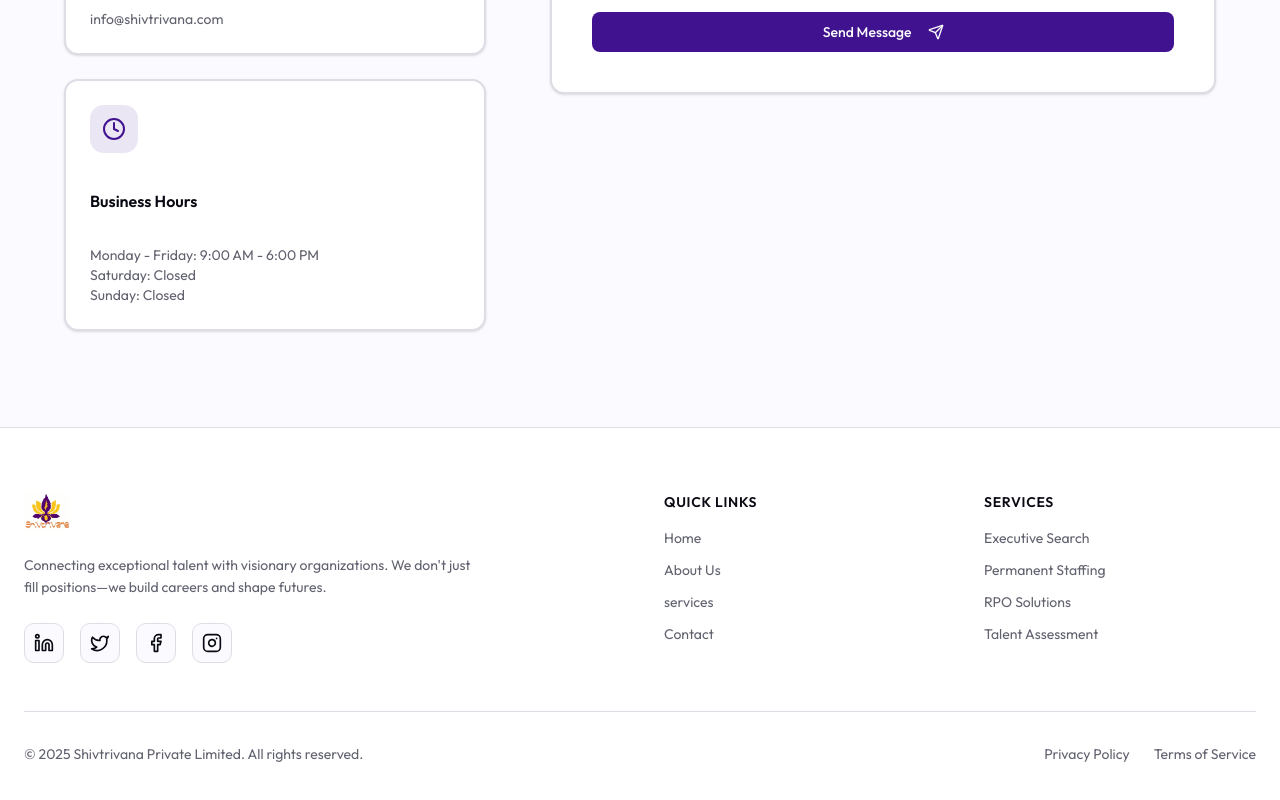
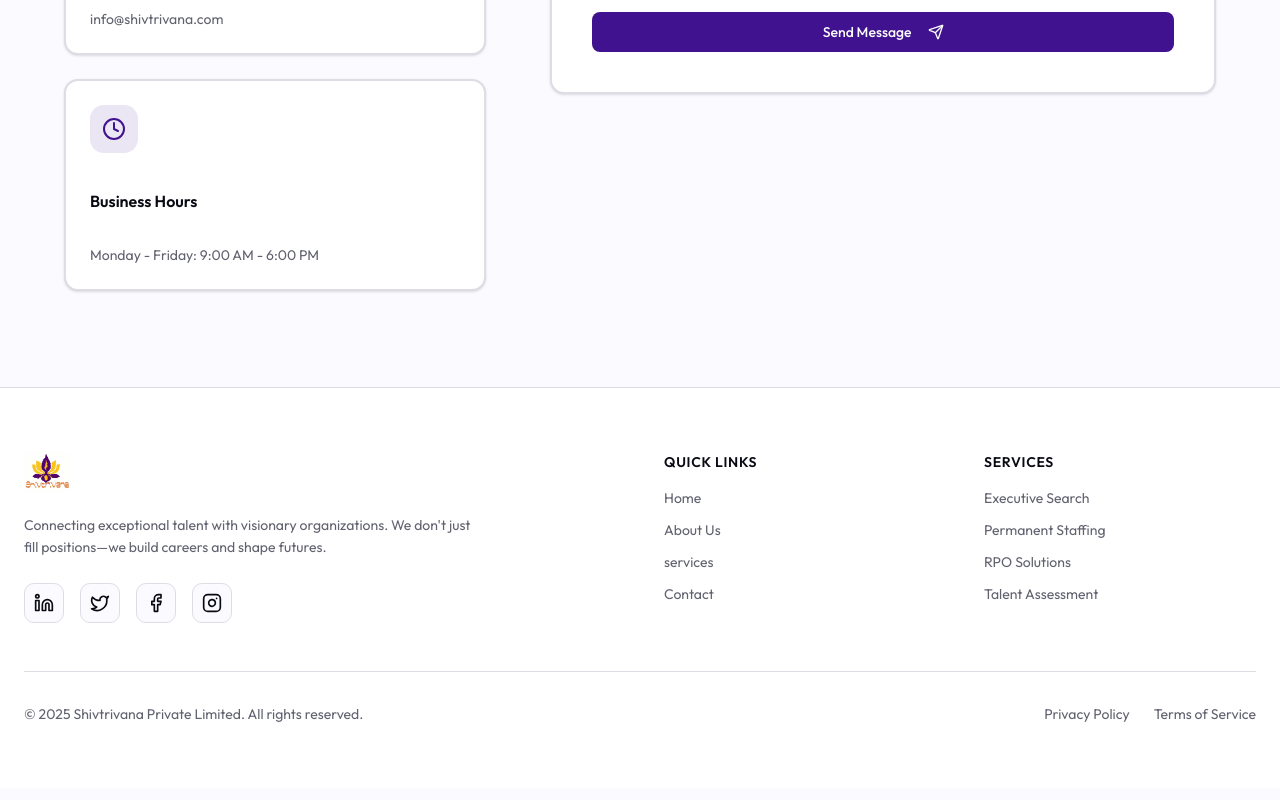
Before and after one commit to Pratyush0026/shivtrivana, a Next.js app: page /contact in a window 1280 px wide. Shown: the part 1187-1987 px from the top of the page. Built offline with nearby package versions, Linux system fonts and the light colour scheme.

Commit message:
bug fixes

```diff
--- a/app/contact/page.js
+++ b/app/contact/page.js
@@ -126,10 +126,6 @@ export default function ContactPage() {
                   <h3 className="mb-2 font-semibold">Business Hours</h3>
                   <p className="text-sm text-muted-foreground">
                     Monday - Friday: 9:00 AM - 6:00 PM
-                    <br />
-                    Saturday: Closed
-                    <br />
-                    Sunday: Closed
                   </p>
                 </Card>
               </div>
```
